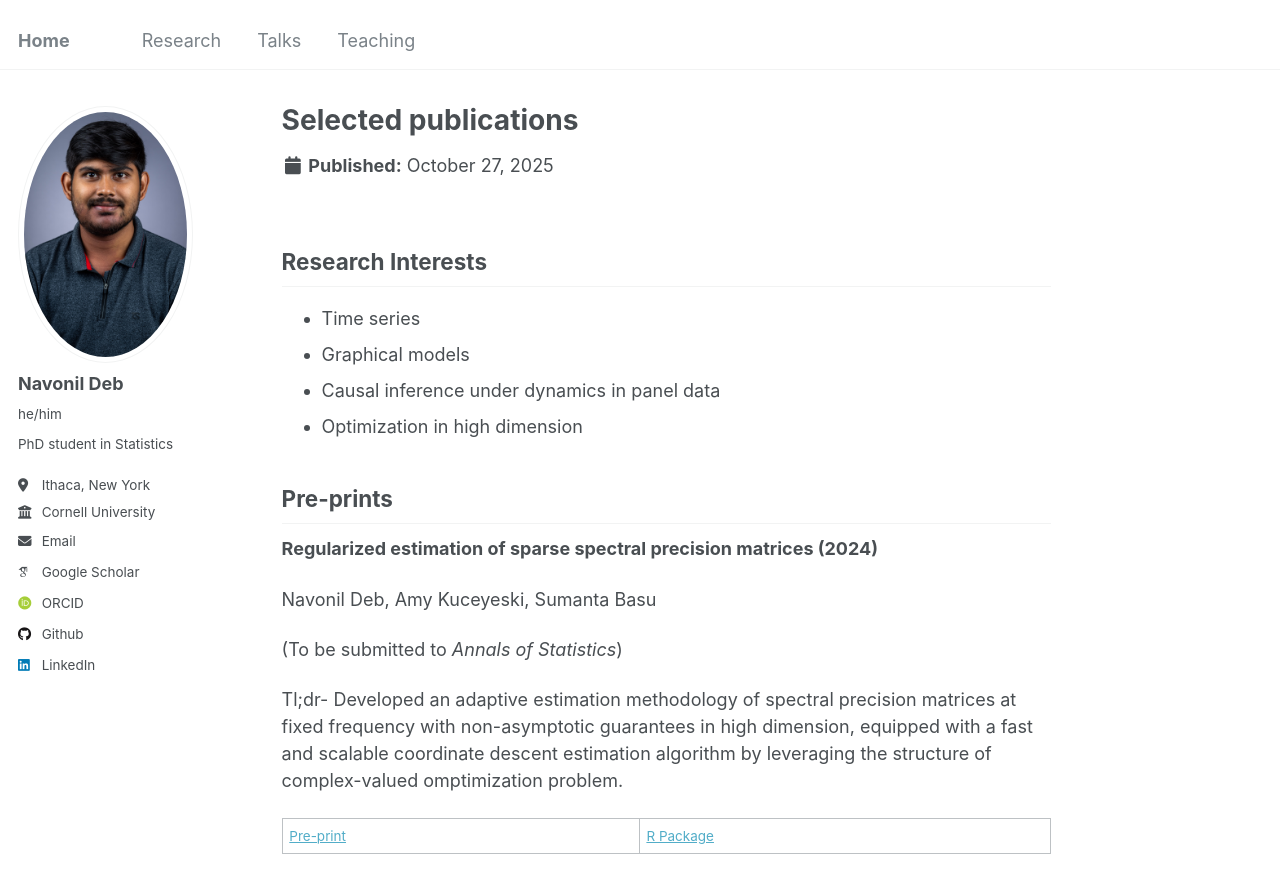
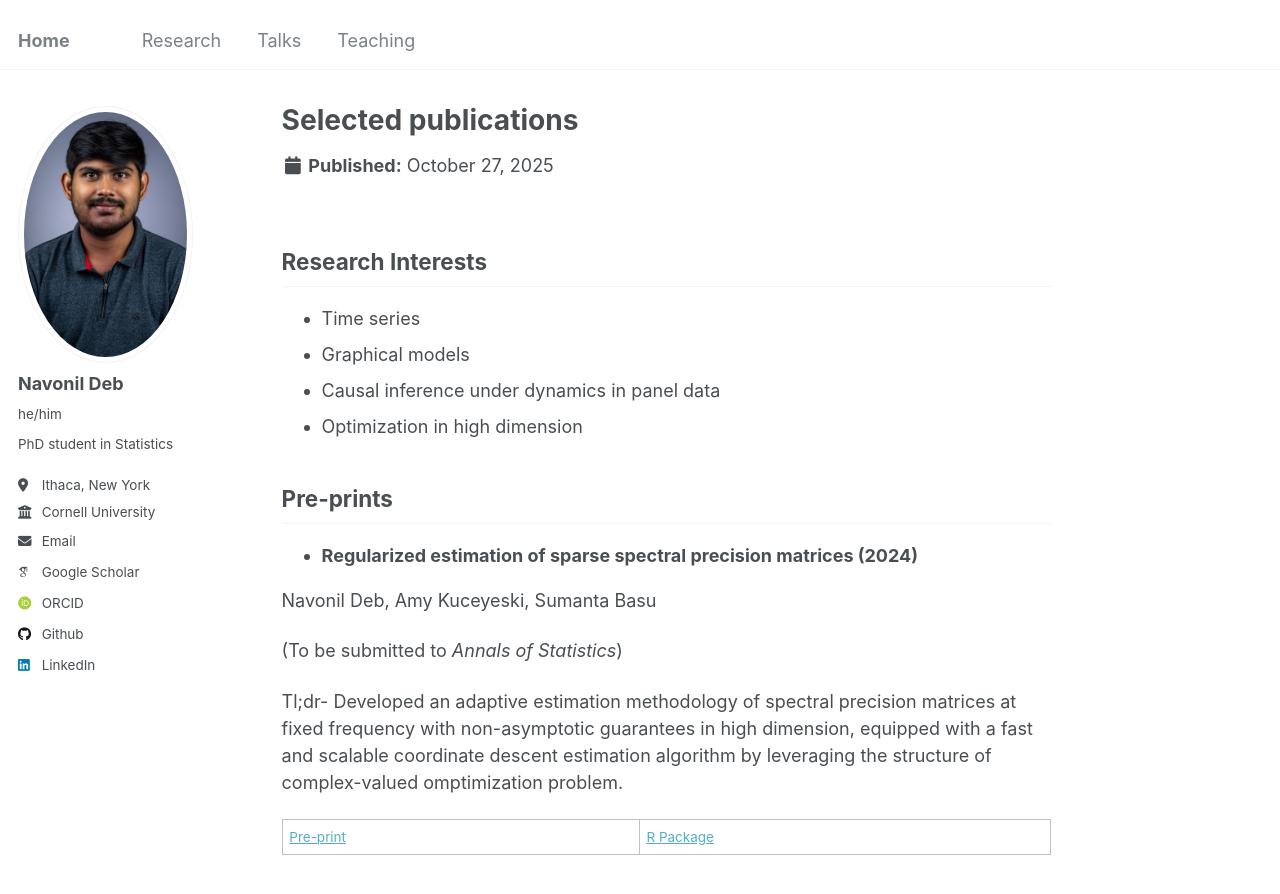
Before and after one commit to navonildeb/navonildeb.github.io, a Jekyll site: the page built from _publications/publications.md, in a window 1280 px wide and 900 px high. Shown: the top 894 px of the window. Built offline with Jekyll 4.4.1, drawn with Linux system fonts in a browser that asks for light colours; some web fonts are replaced.

```diff
--- a/_publications/publications.md
+++ b/_publications/publications.md
@@ -14,7 +14,7 @@ author_profile: true
 
 ## Pre-prints
 
-**Regularized estimation of sparse spectral precision matrices (2024)**
+* **Regularized estimation of sparse spectral precision matrices (2024)**
 
 Navonil Deb, Amy Kuceyeski, Sumanta Basu
 
@@ -27,7 +27,7 @@ Tl;dr- Developed an adaptive estimation methodology of spectral precision matric
 
 ## Working papers
 
-**Counterfactual forecasting for panel data (2025)**
+* **Counterfactual forecasting for panel data (2025)**
 
 Navonil Deb, Raaz Dwivedi, Sumanta Basu
 
@@ -35,7 +35,7 @@ Tl;dr- Developed forecast algorithms for counterfactuals in a panel data with te
 
 (Under review at *AISTATS 2026*)
 
-**Confidence intervals for high dimensional sparse spectral precision matrices** (In preparation)
+* **Confidence intervals for high dimensional sparse spectral precision matrices** (In preparation)
 
 Navonil Deb\*, Younghoon Kim\*, Amy Kuceyeski, Sumanta Basu (\* = equal contribution)
 
@@ -46,7 +46,7 @@ Tl;dr- Developed entry-wise confidence intervals for the entries of sparse spect
 
 ## Older Pre-prints
 
-**Finding optimal cancer treatment using Markov decision process to improve overall health and quality of life (2020)**
+* **Finding optimal cancer treatment using Markov decision process to improve overall health and quality of life (2020)**
 
 Navonil Deb, Abhinandan Dalal, Gopal Krishna Basak (2020)
 
```
